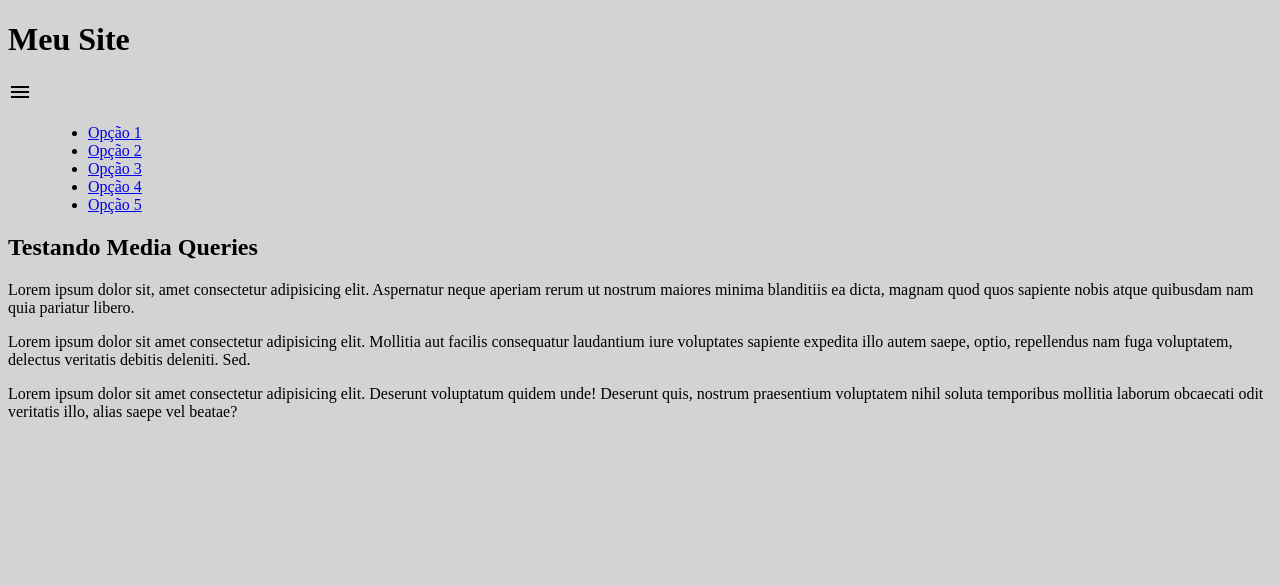
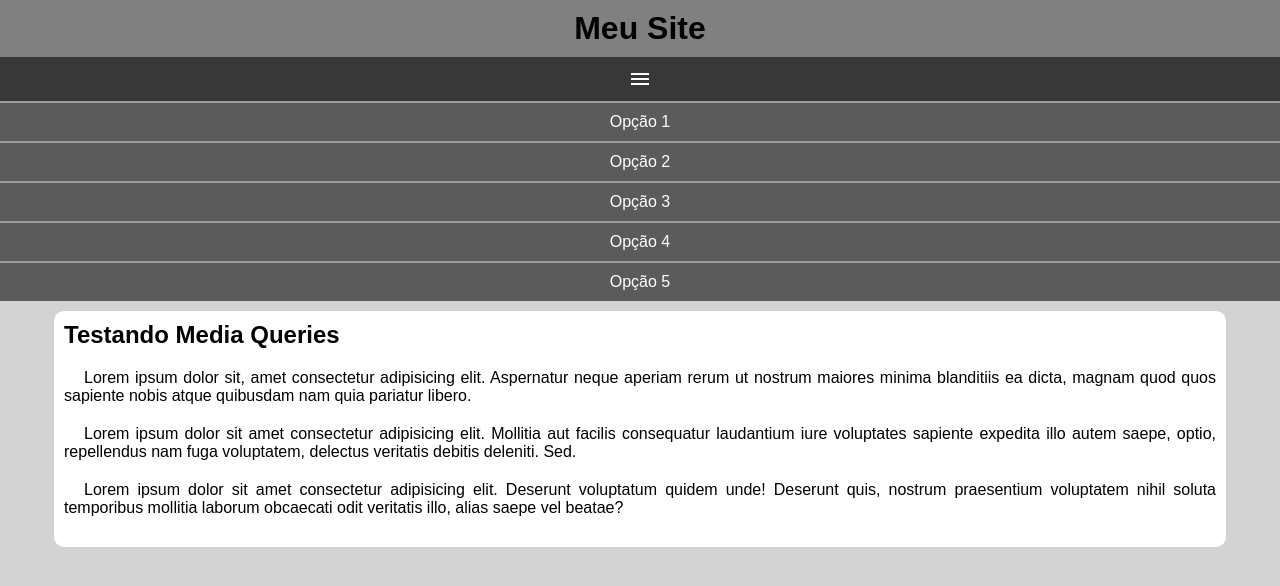
Before and after one commit to wesleysantosprince/html5-css3, a plain HTML site: page M04/EX026/mq005/index.html in a window 1280 px wide. Both pictures are taken after a click on the icon "menu". Drawn offline with Linux system fonts and the light colour scheme.

Commit message:
Update style.css

```diff
--- a/M04/EX026/mq005/estilos/style.css
+++ b/M04/EX026/mq005/estilos/style.css
@@ -1,5 +1,75 @@
 @charset "UTF-8";
+
+*{
+    font-family: Arial, Helvetica, sans-serif;
+    margin: 0;
+    padding: 0;
+}
 
 body, html{
     background-color: lightgray;
 }
+
+header {
+    background-color: gray;
+}
+
+header > h1 {
+    padding: 10px;
+    text-align: center;
+}
+
+i#burguer {
+    background-color: rgb(56, 56, 56);
+    display: block;
+    color: white;
+    text-align: center;
+    padding: 10px;
+    cursor: pointer;
+}
+
+i#burguer:hover {
+    background-color: white;
+    color: black;
+}
+
+menu {
+    display: none;
+}
+
+menu > ul {
+    list-style-type: none;
+}
+
+menu a {
+    display: block;
+    padding: 10px;
+    text-decoration: none;
+    text-align: center;
+    background-color: rgb(92, 91, 91);
+    color: white;
+    border-top: 2px solid rgb(156, 156, 156);
+}
+
+menu a:hover{
+    background-color: gray;
+}
+
+main {
+    width: 90vw;
+    background-color: white;
+    margin: auto;
+    margin-top: 10px;
+    padding: 10px;
+    border-radius: 10px;
+}
+
+article h2 {
+    padding-bottom: 20px;
+}
+
+article p {
+    text-align: justify;
+    margin-bottom: 20px;
+    text-indent: 20px;
+}
```
